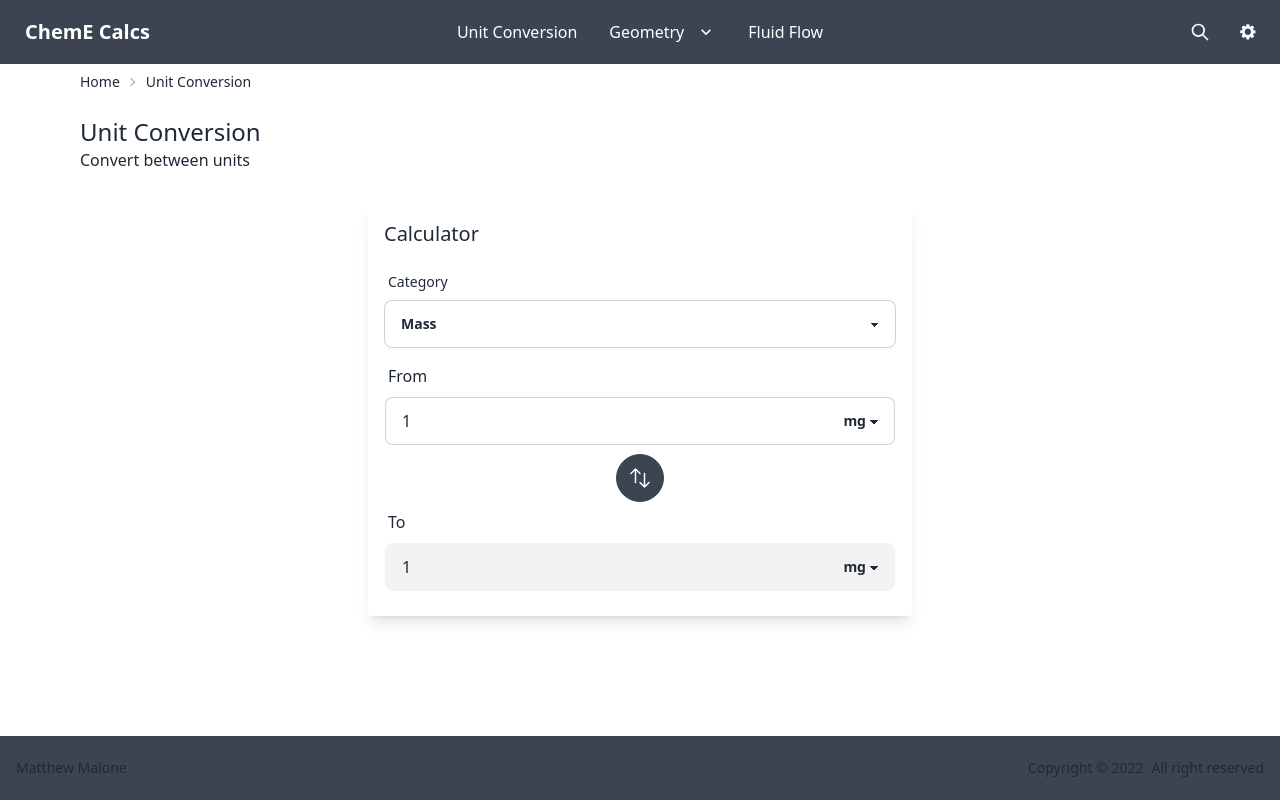
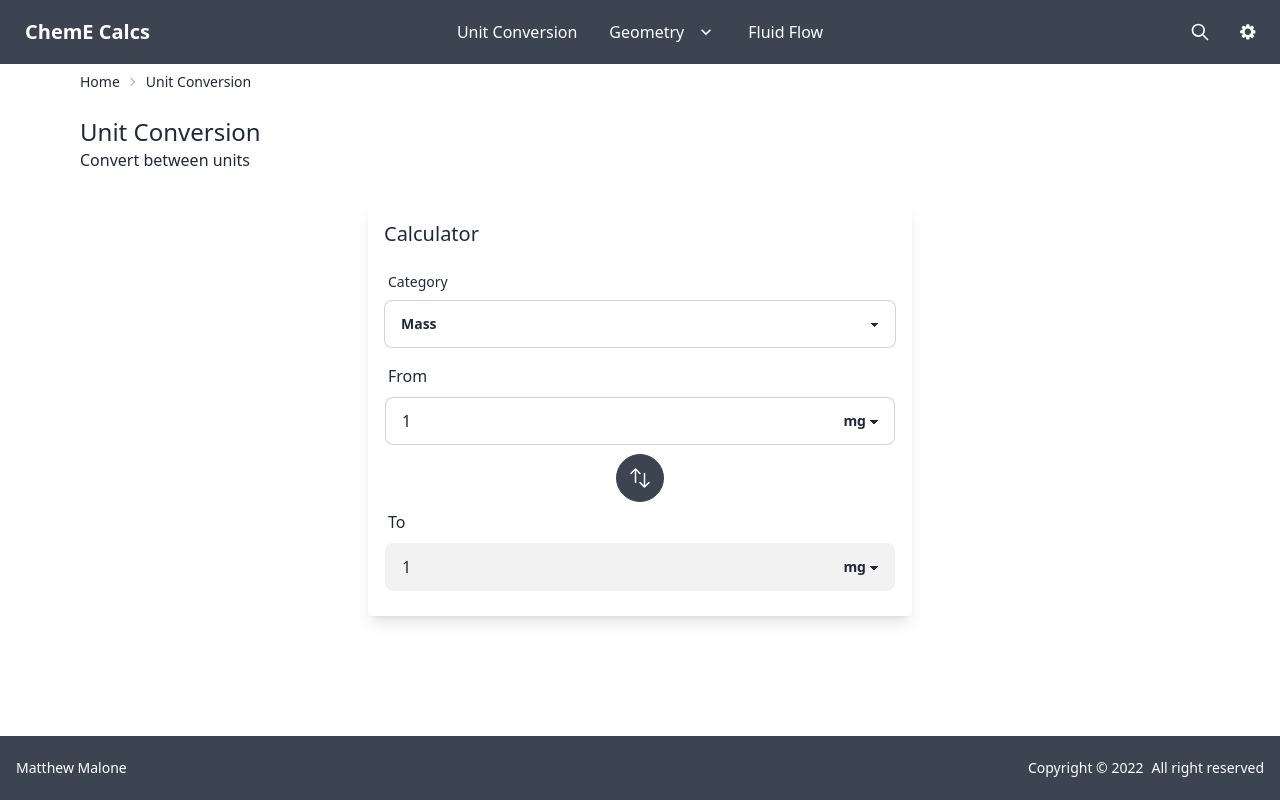
Before and after one commit to mama4294/ChemECalcs, a Next.js app in the folder chem_e_calc/: page /conversion in a window 1280 px wide. Built offline with nearby package versions, Linux system fonts and the light colour scheme; what convert-units would draw is missing.

Commit message:
fixes footer text color

```diff
--- a/chem_e_calc/src/components/Layout/Footer.tsx
+++ b/chem_e_calc/src/components/Layout/Footer.tsx
@@ -1,7 +1,7 @@
 const Footer = () => {
   const currentYear = new Date().getFullYear()
   return (
-    <footer className="text-ghost footer flex h-16 w-full items-center justify-between bg-neutral px-4 text-xs sm:text-sm">
+    <footer className="footer flex h-16 w-full items-center justify-between bg-neutral px-4 text-xs text-neutral-content sm:text-sm">
       <div>Matthew Malone</div>
       <div className="flex">
         <p>Copyright © {currentYear}</p>
```
